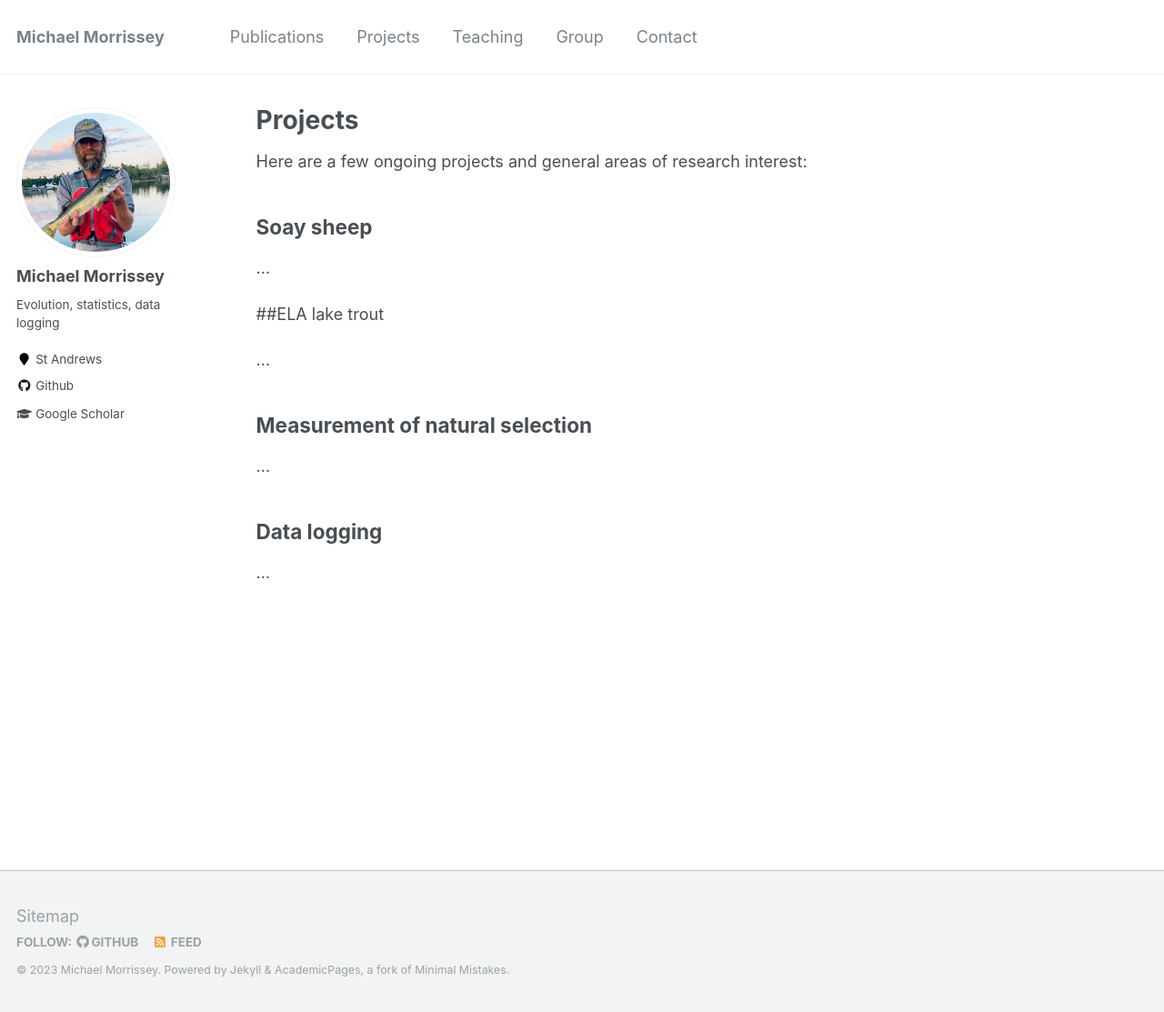
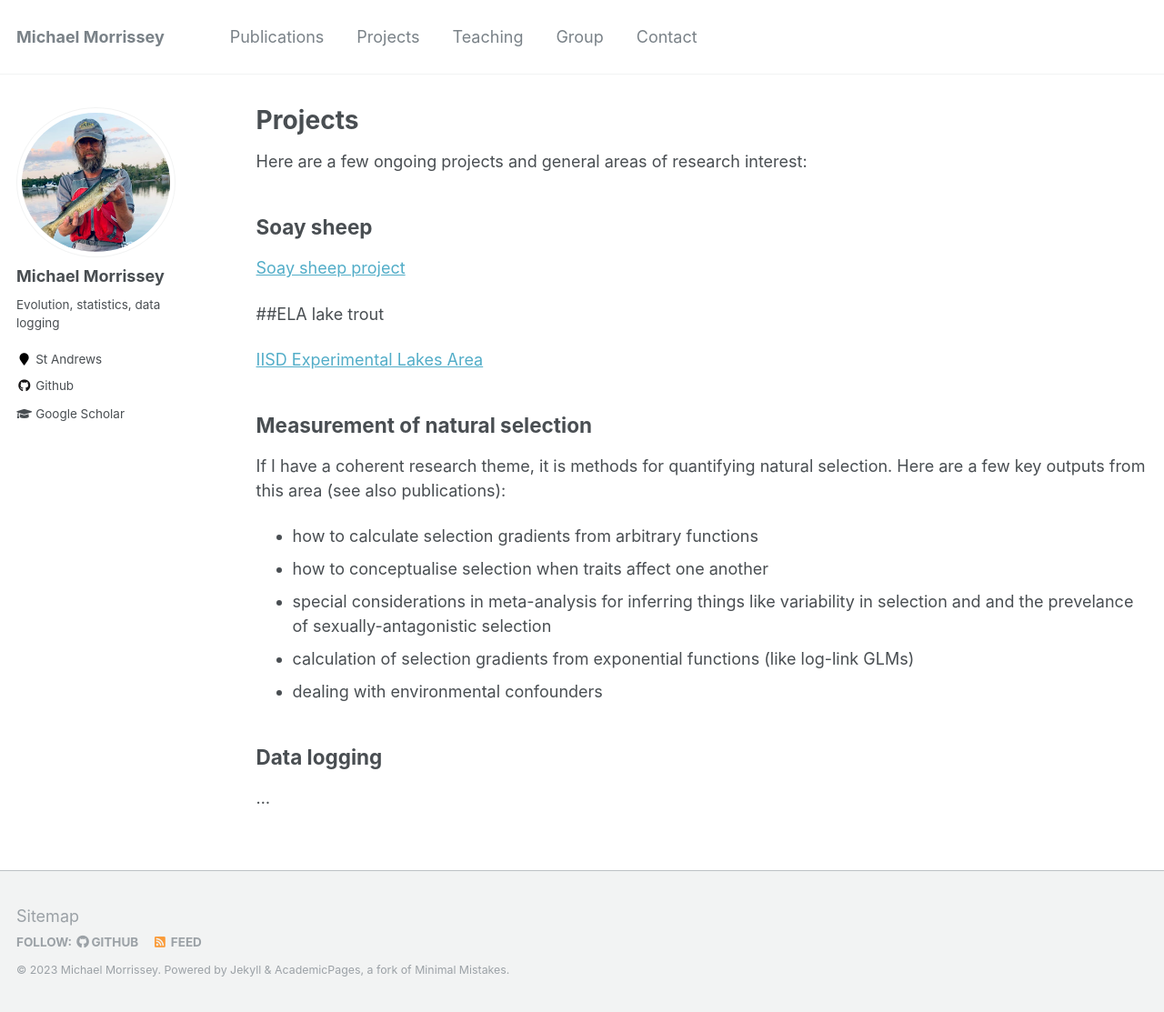
Before and after one commit to mbmorrissey/mbmorrissey.github.io, a Jekyll site: the page built from _pages/projects.md, in a window 1280 px wide and 1113 px high. Shown: the whole window at 91% size. Built offline with Jekyll 4.4.1, drawn with Linux system fonts in a browser that asks for light colours.

Commit message:
Update projects.md

```diff
--- a/_pages/projects.md
+++ b/_pages/projects.md
@@ -10,15 +10,21 @@ Here are a few ongoing projects and general areas of research interest:
 
 ## Soay sheep
 
-...
+[Soay sheep project](https://soaysheep.bio.ed.ac.uk/)
 
 ##ELA lake trout
 
-...
+[IISD Experimental Lakes Area](https://www.iisd.org/ela/)
 
 ## Measurement of natural selection
 
-...
+If I have a coherent research theme, it is methods for quantifying natural selection.  Here are a few key outputs from this area (see also publications):
+
+- how to calculate selection gradients from arbitrary functions
+- how to conceptualise selection when traits affect one another
+- special considerations in meta-analysis for inferring things like variability in selection and and the prevelance of sexually-antagonistic selection
+- calculation of selection gradients from exponential functions (like log-link GLMs)
+- dealing with environmental confounders
 
 ## Data logging
 
```
